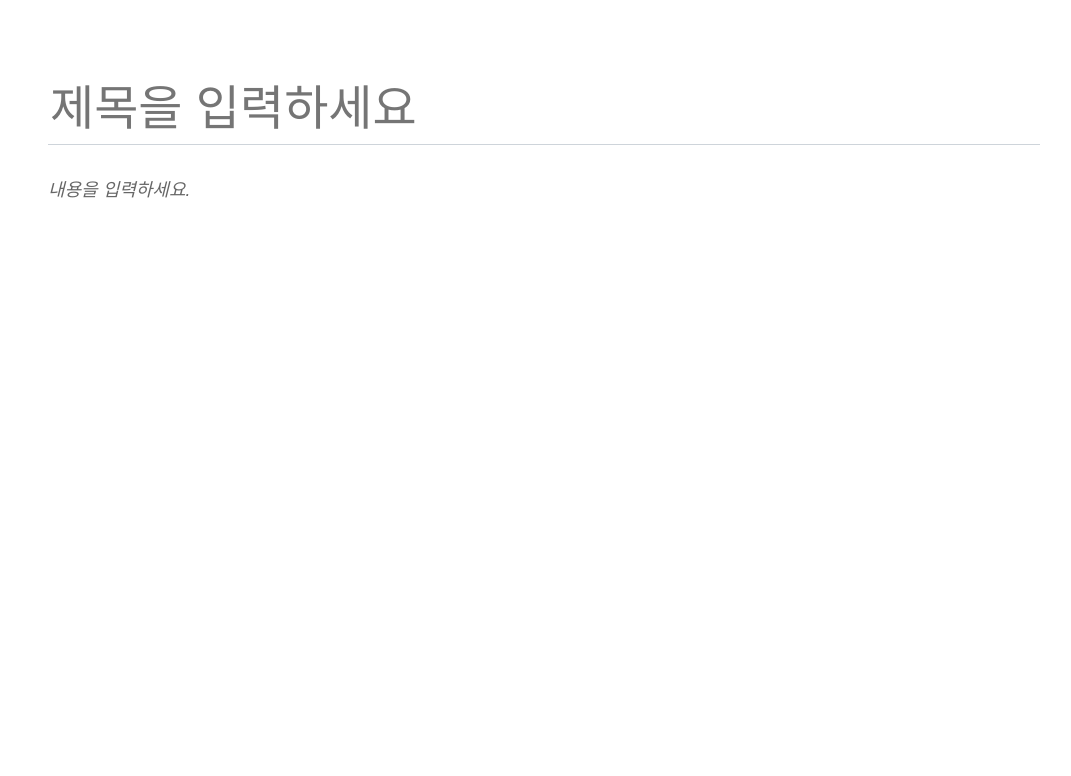
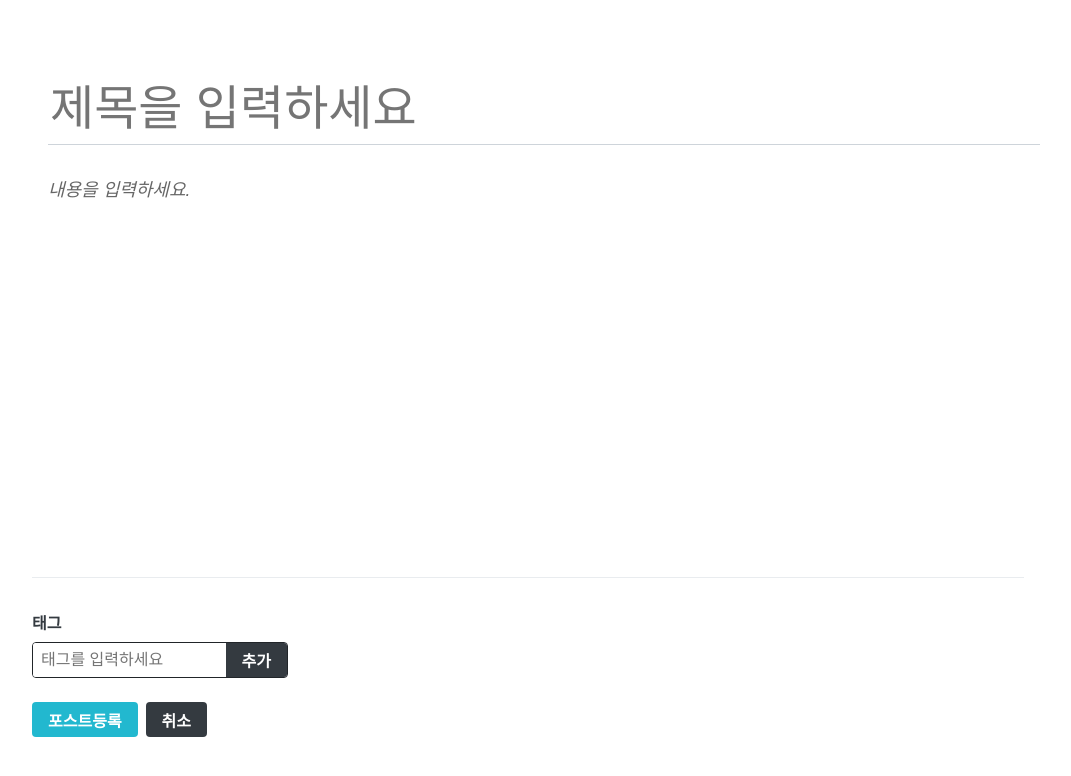
Before and after one commit to yueunhye/react-blog, a React (Create React App) app in the folder blog-frontend/: page /write in a window 1280 px wide. Shown: the top 776 px of the page, without its empty margins (112-1183 px from the left). Built offline with nearby package versions, Linux system fonts and the light colour scheme.

Commit message:
feat: Add Tags, Add WrtieEditor, Remove api client.js

```diff
--- a/blog-frontend/src/components/write/Editor.jsx
+++ b/blog-frontend/src/components/write/Editor.jsx
@@ -31,12 +31,11 @@ const QuillWrapper = styled.div`
   }
 `
 
-const Editor = () => {
+const Editor = ({ title, body, onChangeField }) => {
   const quillElement = useRef(null) //Quill DivElement
   const quillInstance = useRef(null) //Quill instance
 
   useEffect(() => {
-    // new Quill(DOM, { theme, placeholder, modules(.toolbar) });
     quillInstance.current = new Quill(quillElement.current, {
       theme: 'bubble',
       placeholder: '내용을 입력하세요.',
@@ -45,14 +44,29 @@ const Editor = () => {
           [{ header: '1' }, { header: '2' }],
           ['bold', 'italic', 'underline', 'strike'],
           [{ list: 'ordered' }, { list: 'bullet' }],
-          ['blockquote', 'code-block', 'link', 'image']
+          ['blockquote', 'code-block', 'link', 'image'],
+          [{ align: [] }]
         ]
       }
     })
-  }, [])
+    const quill = quillInstance.current
+    quill.on('text-change', (delta, oldDelta, source) => {
+      if (source === 'user') {
+        onChangeField({ key: 'body', value: quill.root.innerHTML })
+      }
+    })
+  }, [onChangeField])
+
+  const onChangeTitle = e => {
+    onChangeField({ key: 'title', value: e.target.value })
+  }
   return (
     <EditorBlock>
-      <TitleInput placeholder='제목을 입력하세요' />
+      <TitleInput
+        placeholder='제목을 입력하세요'
+        onChange={onChangeTitle}
+        value={title}
+      />
       <QuillWrapper>
         <div ref={quillElement} />
       </QuillWrapper>
--- /dev/null
+++ b/blog-frontend/src/components/write/EditorContainer.jsx
@@ -0,0 +1,25 @@
+import React, { useCallback, useEffect } from 'react'
+import { initialize, changeField } from '../../modules/write'
+import { useDispatch, useSelector } from 'react-redux'
+import Editor from './Editor'
+
+const EditorContainer = () => {
+  const dispatch = useDispatch()
+  const { title, body } = useSelector(({ write }) => ({
+    title: write.title,
+    body: write.body
+  }))
+  const onChangeField = useCallback(
+    payload => dispatch(changeField(payload)),
+    [dispatch]
+  )
+  //unmount
+  useEffect(() => {
+    return () => {
+      dispatch(initialize())
+    }
+  }, [dispatch])
+  return <Editor onChangeField={onChangeField} title={title} body={body} />
+}
+
+export default EditorContainer
--- /dev/null
+++ b/blog-frontend/src/components/write/TagBox.jsx
@@ -0,0 +1,115 @@
+import React, { useCallback, useState } from 'react'
+import styled from 'styled-components'
+import palette from '../../lib/palette'
+
+const TagBoxBlock = styled.div`
+  width: 100%;
+  border-top: 1px solid ${palette.gray[2]};
+  padding-top: 2rem;
+
+  h4 {
+    color: ${palette.gray[8]};
+    margin-top: 0;
+    margin-bottom: 0.5rem;
+  }
+`
+const TagForm = styled.form`
+  border-radius: 4px;
+  overflow: hidden;
+  display: flex;
+  width: 256px;
+  border: 1px solid ${palette.gray[9]};
+  input,
+  button {
+    outline: none;
+    border: none;
+    font-size: 1rem;
+  }
+  input {
+    padding: 0.5rem;
+    flex: 1;
+    min-width: 0;
+  }
+  button {
+    cursor: pointer;
+    padding-right: 1rem;
+    padding-left: 1rem;
+    border: none;
+    background: ${palette.gray[8]};
+    color: white;
+    font-weight: bold;
+    &:hover {
+      background: ${palette.gray[6]};
+    }
+  }
+`
+const Tag = styled.div`
+  margin-right: 0.5rem;
+  color: ${palette.gray[6]};
+  cursor: pointer;
+  &:hover {
+    opacity: 0.5s;
+  }
+`
+const TagListBlock = styled.div`
+  display: flex;
+  margin-top: 0.5rem;
+`
+//TagBox내부에서 TagItem, TagList 컴포넌트 분리 후 React.memo를 사용하여 최적화
+//props가 바뀌지 않는다면 리렌더링 되지 않음
+const TagItem = React.memo(({ tag, onRemove }) => (
+  <Tag onClick={() => onRemove(tag)}>#{tag}</Tag>
+))
+const TagList = React.memo(({ tags, onRemove }) => (
+  <TagListBlock>
+    {tags.map(tag => (
+      <TagItem onRemove={onRemove} key={tag} tag={tag} />
+    ))}
+  </TagListBlock>
+))
+
+const TagBox = () => {
+  const [input, setInput] = useState('')
+  const [localTags, setLocalTags] = useState([])
+  const insertTag = useCallback(
+    tag => {
+      if (!tag) return
+      if (localTags.includes(tag)) return
+      setLocalTags([...localTags, tag])
+    },
+    [localTags]
+  )
+  const onRemove = useCallback(
+    tag => {
+      setLocalTags(localTags.filter(t => t !== tag))
+    },
+    [localTags]
+  )
+  const onChange = useCallback(e => {
+    setInput(e.target.value)
+  }, [])
+  const onSubmit = useCallback(
+    e => {
+      e.preventDefault()
+      insertTag(input.trim()) //앞뒤 공백 제거
+      setInput('') //초기화
+    },
+    [input, insertTag]
+  )
+  return (
+    <TagBoxBlock>
+      <h4>태그</h4>
+      <TagForm onSubmit={onSubmit}>
+        <input
+          placeholder='태그를 입력하세요'
+          value={input}
+          onChange={onChange}
+        />
+        <button type='submit'>추가</button>
+      </TagForm>
+      <TagList tags={localTags} onRemove={onRemove} />
+    </TagBoxBlock>
+  )
+}
+
+export default TagBox
--- /dev/null
+++ b/blog-frontend/src/components/write/WriteActionButtons.jsx
@@ -0,0 +1,30 @@
+import React from 'react'
+import styled from 'styled-components'
+import Button from '../common/Button'
+
+const WriteActionButtonsBlock = styled.div`
+  margin-top: 1rem;
+  margin-bottom: 3rem;
+  button + button {
+    margin-left: 0.5rem;
+  }
+`
+const StyledButton = styled(Button)`
+  height: 2.215rem;
+  & + & {
+    margin-left: 0.5rem;
+  }
+`
+
+const WriteActionButtons = ({ onPublish, onCancel }) => {
+  return (
+    <WriteActionButtonsBlock>
+      <StyledButton cyan onClick={onPublish}>
+        포스트등록
+      </StyledButton>
+      <StyledButton onClick={onCancel}>취소</StyledButton>
+    </WriteActionButtonsBlock>
+  )
+}
+
+export default WriteActionButtons
--- a/blog-frontend/src/lib/api/auth.js
+++ b/blog-frontend/src/lib/api/auth.js
@@ -1,4 +1,3 @@
-// import client from './client'
 import axios from 'axios'
 
 const api = axios.create()
--- a/blog-frontend/src/modules/index.jsx
+++ b/blog-frontend/src/modules/index.jsx
@@ -3,11 +3,13 @@ import { all } from 'redux-saga/effects'
 import auth, { authSaga } from './auth'
 import loading from './loading'
 import user, { userSaga } from './user'
+import write from './write'
 
 const rootReducer = combineReducers({
   auth,
   loading,
-  user
+  user,
+  write
 })
 // all 함수는 여러 사가를 합쳐주는 역할
 export function* rootSaga() {
--- /dev/null
+++ b/blog-frontend/src/modules/write.jsx
@@ -0,0 +1,44 @@
+import { createAction, handleActions } from 'redux-actions'
+
+const INITIALIZE = 'write/INITIALIZE'
+//특정 key값 바꾸기
+const CHANGE_FIELD = 'write/CHANGE_FIELD'
+
+export const initialize = createAction(INITIALIZE)
+export const changeField = createAction(CHANGE_FIELD, ({ key, value }) => ({
+  key,
+  value
+}))
+
+const initialState = {
+  title: '',
+  body: '',
+  tags: []
+}
+
+const write = handleActions(
+  {
+    [INITIALIZE]: state => initialState,
+    [CHANGE_FIELD]: (state, { payload: { key, value } }) => ({
+      ...state,
+      //특정 key값 업데이트
+      [key]: value
+    })
+  },
+  initialState
+)
+
+export default write
+
+// export const initialize = () => ({type: INITIALIZE})
+// export const changeField = ({key, value}) => ({type: CHANGE_FIELD, key, value})
+// function write (state, action) {
+//   switch(action.type) {
+//     case INITIALIZE:
+//       return {initialState}
+//     case CHANGE_FIELD:
+//       return {...state, [action.key]: action.value}
+//     default:
+//     return state
+//   }
+// }
--- a/blog-frontend/src/pages/WritePage.jsx
+++ b/blog-frontend/src/pages/WritePage.jsx
@@ -1,11 +1,15 @@
 import React from 'react'
-import Editor from '../components/write/Editor'
 import Responsive from '../components/common/Responsive'
+import TagBox from '../components/write/TagBox'
+import WriteActionButtons from '../components/write/WriteActionButtons'
+import EditorContainer from '../components/write/EditorContainer'
 
 const WritePage = () => {
   return (
     <Responsive>
-      <Editor />
+      <EditorContainer />
+      <TagBox />
+      <WriteActionButtons />
     </Responsive>
   )
 }
```
Also changed, not shown: blog-frontend/src/lib/api/client.js (deleted, +0 -18 lines).
